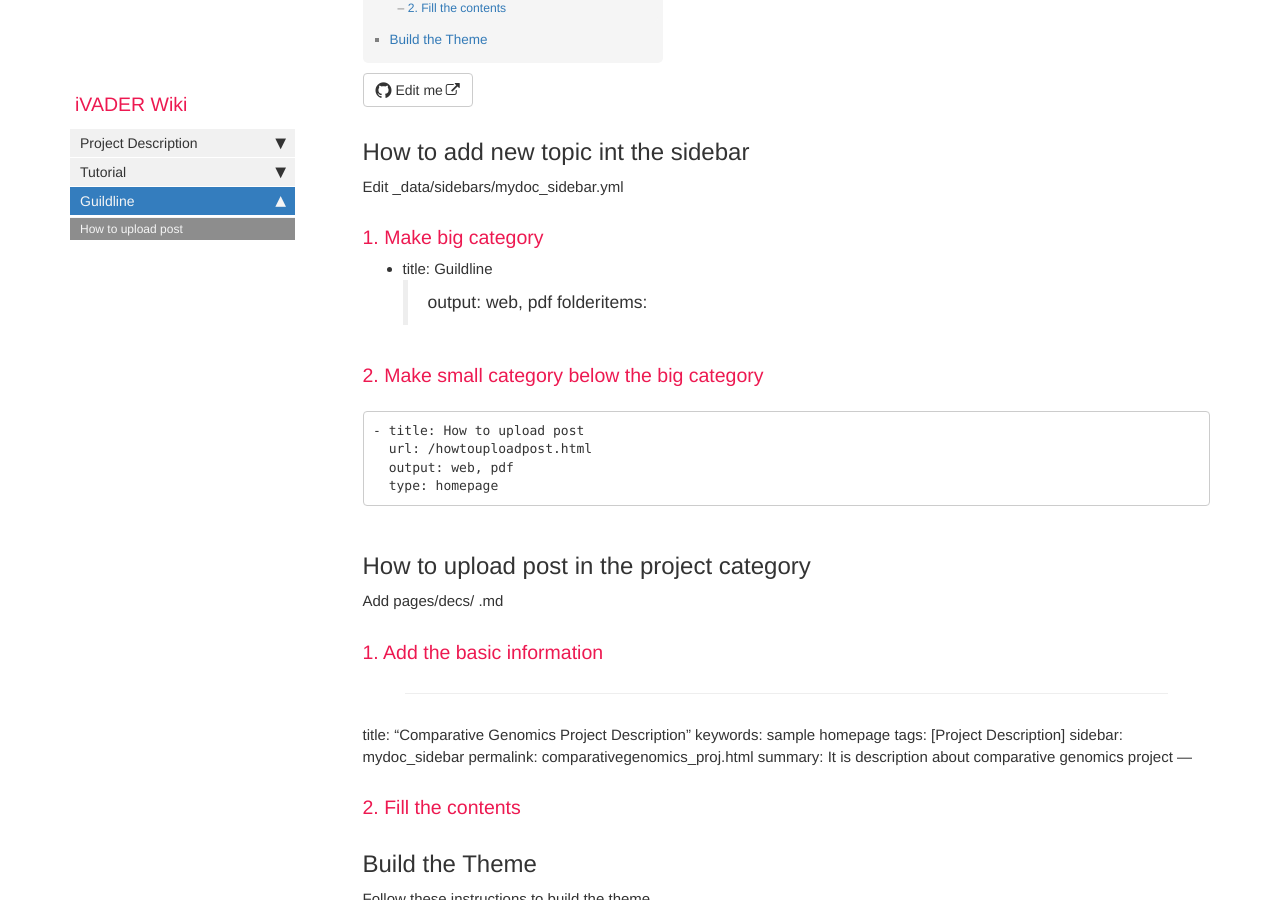
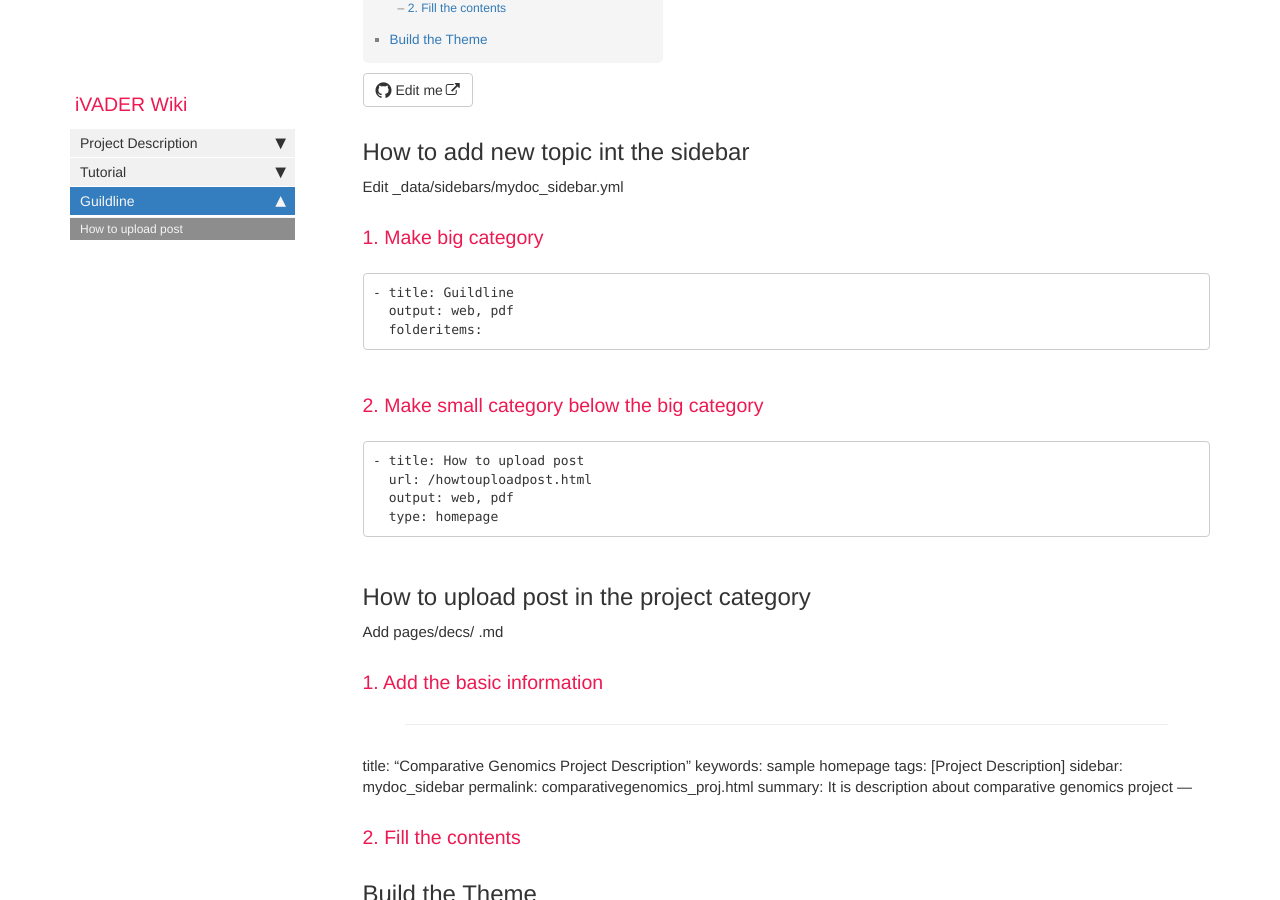
Before and after one commit to iVADERLab/iVADERLab.github.io, a Jekyll site: the page built from pages/howtouploadpost.md, in a window 1280 px wide and 900 px high, scrolled down 379 px. Built offline with Jekyll 4.4.1, drawn with Linux system fonts in a browser that asks for light colours; nearby versions of some CDN libraries; comment, search, counter and statistics services are not loaded; part of the change alters nothing that is shown.

```diff
--- a/pages/howtouploadpost.md
+++ b/pages/howtouploadpost.md
@@ -12,9 +12,9 @@ summary: It is description about how to upload post
 Edit _data/sidebars/mydoc_sidebar.yml
 
 ### 1. Make big category
-  - title: Guildline
-   >output: web, pdf
-   >folderitems:
+    - title: Guildline
+      output: web, pdf
+      folderitems:
 
 ### 2. Make small category below the big category
     - title: How to upload post
```
